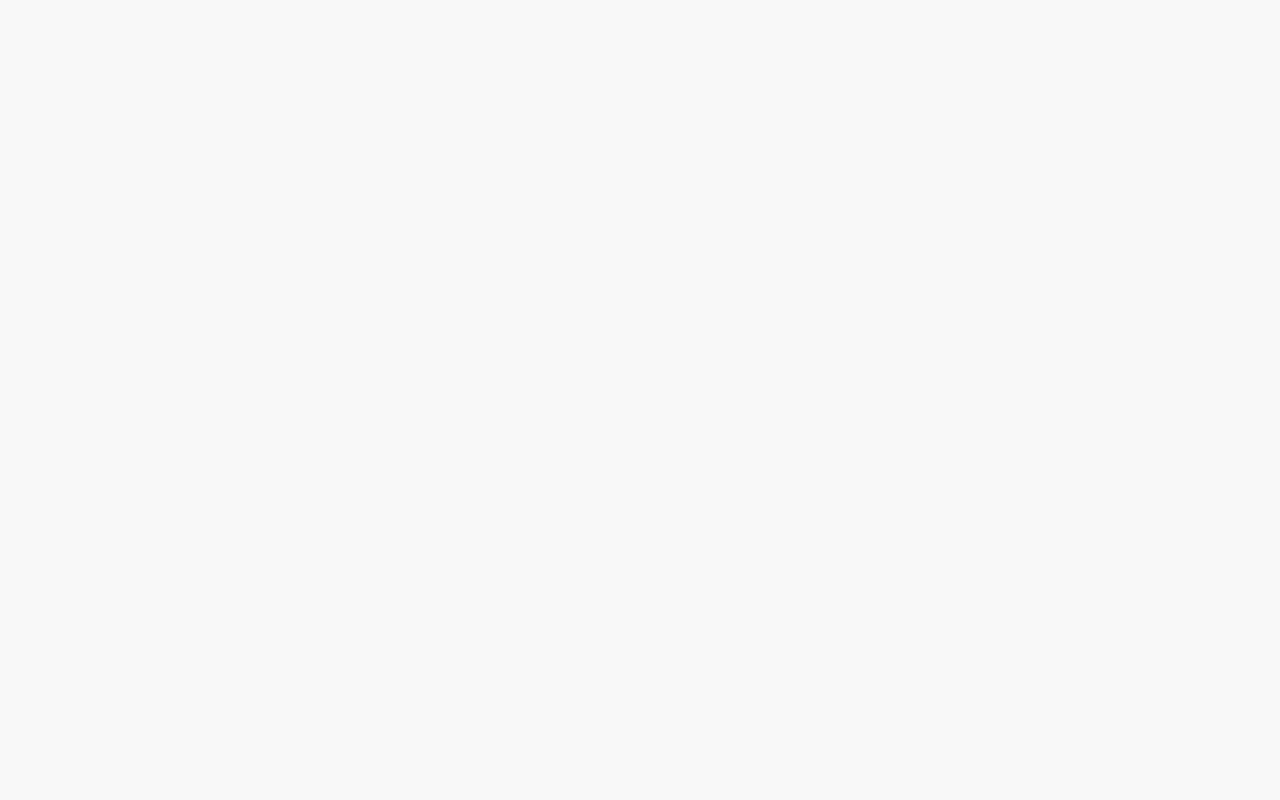
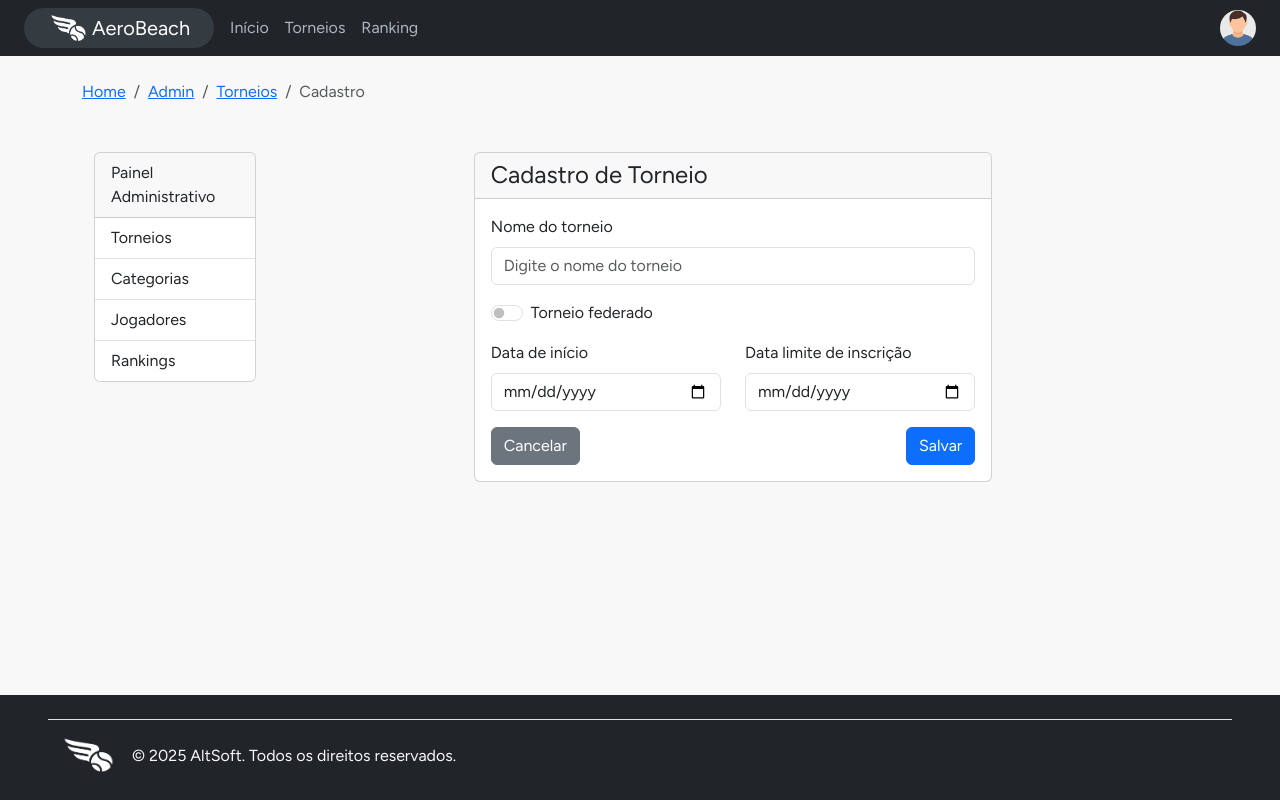
Before and after one commit to leandro-costa-oliveira/aero-beach, a React (Vite) app in the folder frontend/: page /admin/torneios/cadastro in a window 1280 px wide. Before the commit this address had no page. Built offline with nearby package versions, Linux system fonts and the light colour scheme; sample sign-in values are in the browser's storage.

Commit message:
feat: added tournament page

```diff
--- a/frontend/src/App.tsx
+++ b/frontend/src/App.tsx
@@ -14,6 +14,7 @@ import { ProtectedRoute } from "./components/ProtectedRoute/ProtectedRoute";
 import { AdminLayout } from "./layouts/AdminLayout";
 import { Admin } from "./pages/Admin";
 import { AdminRoute } from "./components/AdminRoutes/AdminRoute";
+import { CadastroTorneio } from "./pages/CadastroTorneio";
 
 export default function App() {
   return (
@@ -49,13 +50,20 @@ export default function App() {
 
               <Route path="/login" element={<Login />} />
               <Route path="/cadastro" element={<Cadastro />} />
-              <Route path="/admin"
+              <Route
+                path="/admin"
                 element={
-                <AdminRoute>
-                <AdminLayout />
-                </AdminRoute> }>
-  <Route index element={<Admin />} />
-</Route>
+                  <AdminRoute>
+                    <AdminLayout />
+                  </AdminRoute>
+                }
+              >
+                <Route index element={<Admin />} />
+                <Route
+                  path="torneios/cadastro"
+                  element={<CadastroTorneio />}
+                />
+              </Route>
             </Route>
           </Routes>
         </Router>
--- a/frontend/src/pages/Admin.tsx
+++ b/frontend/src/pages/Admin.tsx
@@ -1,4 +1,5 @@
-import { Card, Col, Row } from "react-bootstrap";
+import { Button, Card, Col, Row } from "react-bootstrap";
+import { Link } from "react-router-dom";
 
 export function Admin() {
   return (
@@ -10,9 +11,15 @@ export function Admin() {
           <Card>
             <Card.Body>
               <Card.Title>Torneios</Card.Title>
+
               <Card.Text>
                 Gerenciar torneios cadastrados.
               </Card.Text>
+              <Link to="/admin/torneios/cadastro">
+              <Button>
+                Cadastrar torneio
+              </Button>
+            </Link>
             </Card.Body>
           </Card>
         </Col>
--- /dev/null
+++ b/frontend/src/pages/CadastroTorneio.tsx
@@ -0,0 +1,201 @@
+import { useState } from "react";
+import axios from "axios";
+import { Alert, Button, Card, Col, Form, Row, Spinner } from "react-bootstrap";
+import { useNavigate } from "react-router-dom";
+import { apiClient } from "../api/api-client";
+
+export function CadastroTorneio() {
+  const navigate = useNavigate();
+
+  const [nome, setNome] = useState("");
+  const [dataInicio, setDataInicio] = useState("");
+  const [dataLimiteInscricao, setDataLimiteInscricao] = useState("");
+  const [federado, setFederado] = useState(false);
+
+  const [loading, setLoading] = useState(false);
+  const [erro, setErro] = useState("");
+  const [sucesso, setSucesso] = useState("");
+
+  async function handleSubmit(
+    event: React.FormEvent<HTMLFormElement>
+  ) {
+    event.preventDefault();
+
+    setErro("");
+    setSucesso("");
+
+    if (!nome.trim()) {
+      setErro("Informe o nome do torneio.");
+      return;
+    }
+
+    if (!dataInicio) {
+      setErro("Informe a data de início.");
+      return;
+    }
+
+    if (!dataLimiteInscricao) {
+      setErro("Informe a data limite de inscrição.");
+      return;
+    }
+
+    if (new Date(dataLimiteInscricao) > new Date(dataInicio)) {
+      setErro(
+        "A data limite de inscrição não pode ser maior que a data de início."
+      );
+      return;
+    }
+
+    try {
+      setLoading(true);
+
+      await apiClient.post("/torneios", {
+        nome,
+        federado,
+        dataInicio,
+        dataLimiteInscricao,
+      });
+
+      setSucesso("Torneio cadastrado com sucesso!");
+
+      setNome("");
+      setFederado(false);
+      setDataInicio("");
+      setDataLimiteInscricao("");
+    } catch (error) {
+      if (axios.isAxiosError(error)) {
+        setErro(
+          error.response?.data?.error?.message ??
+            "Erro ao cadastrar torneio."
+        );
+      } else {
+        setErro("Erro ao cadastrar torneio.");
+      }
+    } finally {
+      setLoading(false);
+    }
+  }
+
+  return (
+    <Row className="justify-content-center">
+      <Col md={8} lg={7}>
+        <Card>
+          <Card.Header>
+            <h4 className="mb-0">Cadastro de Torneio</h4>
+          </Card.Header>
+
+          <Card.Body>
+            {erro && (
+              <Alert
+                variant="danger"
+                dismissible
+                onClose={() => setErro("")}
+              >
+                {erro}
+              </Alert>
+            )}
+
+            {sucesso && (
+              <Alert
+                variant="success"
+                dismissible
+                onClose={() => setSucesso("")}
+              >
+                {sucesso}
+              </Alert>
+            )}
+
+            <Form onSubmit={handleSubmit}>
+              <Form.Group className="mb-3">
+                <Form.Label>Nome do torneio</Form.Label>
+
+                <Form.Control
+                  value={nome}
+                  disabled={loading}
+                  placeholder="Digite o nome do torneio"
+                  onChange={(e) => {
+                    setNome(e.target.value);
+                    setErro("");
+                  }}
+                />
+              </Form.Group>
+
+              <Form.Group className="mb-3">
+                <Form.Check
+                  type="switch"
+                  label="Torneio federado"
+                  checked={federado}
+                  disabled={loading}
+                  onChange={(e) => {
+                    setFederado(e.target.checked);
+                    setErro("");
+                  }}
+                />
+              </Form.Group>
+
+              <Row>
+                <Col md={6}>
+                  <Form.Group className="mb-3">
+                    <Form.Label>Data de início</Form.Label>
+
+                    <Form.Control
+                      type="date"
+                      value={dataInicio}
+                      disabled={loading}
+                      onChange={(e) => {
+                        setDataInicio(e.target.value);
+                        setErro("");
+                      }}
+                    />
+                  </Form.Group>
+                </Col>
+
+                <Col md={6}>
+                  <Form.Group className="mb-3">
+                    <Form.Label>Data limite de inscrição</Form.Label>
+
+                    <Form.Control
+                      type="date"
+                      value={dataLimiteInscricao}
+                      disabled={loading}
+                      onChange={(e) => {
+                        setDataLimiteInscricao(e.target.value);
+                        setErro("");
+                      }}
+                    />
+                  </Form.Group>
+                </Col>
+              </Row>
+
+              <div className="d-flex justify-content-between">
+                <Button
+                  variant="secondary"
+                  type="button"
+                  disabled={loading}
+                  onClick={() => navigate("/admin")}
+                >
+                  Cancelar
+                </Button>
+
+                <Button type="submit" disabled={loading}>
+                  {loading ? (
+                    <>
+                      <Spinner
+                        animation="border"
+                        size="sm"
+                        className="me-2"
+                      />
+                      Salvando...
+                    </>
+                  ) : (
+                    "Salvar"
+                  )}
+                </Button>
+              </div>
+            </Form>
+          </Card.Body>
+        </Card>
+      </Col>
+    </Row>
+  );
+}
```
